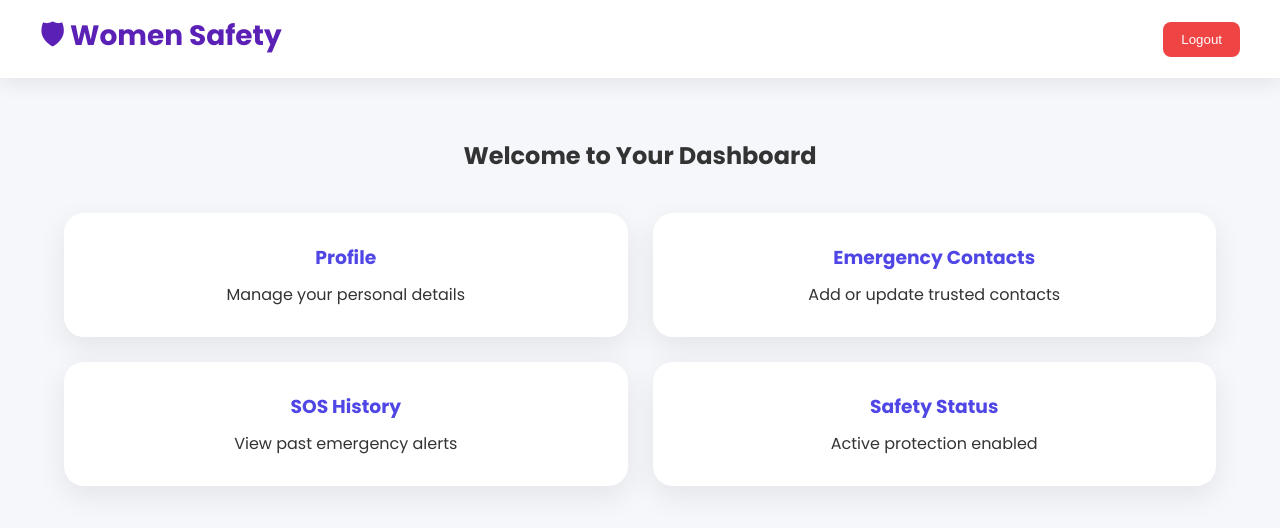
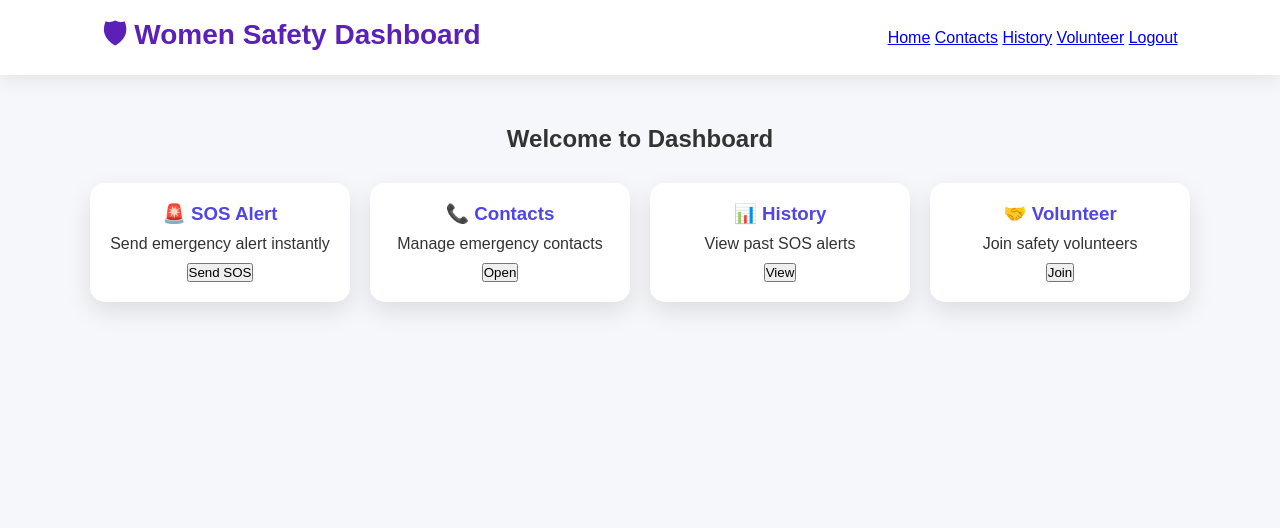
Before and after one commit to seemasaini1828/Women-Safety-Emergency-Platform, a plain HTML site: page fronted/dashboard.html in a window 1280 px wide. Drawn offline with Linux system fonts and the light colour scheme.

Commit message:
Upgraded dashboard UI to professional card layout

```diff
--- a/fronted/dashboard.html
+++ b/fronted/dashboard.html
@@ -3,50 +3,55 @@
 <head>
     <meta charset="UTF-8">
     <meta name="viewport" content="width=device-width, initial-scale=1.0">
-    <title>Dashboard - Women Safety</title>
-
-    <link rel="preconnect" href="https://fonts.googleapis.com">
-    <link rel="preconnect" href="https://fonts.gstatic.com" crossorigin>
-
-    <link href="https://fonts.googleapis.com/css2?family=Poppins:wght@300;400;500;600;700&display=swap" rel="stylesheet">
+    <title>Dashboard</title>
 
     <link rel="stylesheet" href="style.css">
 </head>
 
 <body>
 
-<header class="dash-navbar">
+<header class="navbar">
 
-    <div class="logo">🛡 Women Safety</div>
+    <div class="logo">🛡 Women Safety Dashboard</div>
 
-    <button onclick="logout()" class="logout-btn">Logout</button>
+    <nav>
+        <a href="index.html">Home</a>
+        <a href="Contacts.html">Contacts</a>
+        <a href="history.html">History</a>
+        <a href="volunteer.html">Volunteer</a>
+        <a href="#" onclick="logout()">Logout</a>
+    </nav>
 
 </header>
 
 <section class="dashboard">
 
-    <h2>Welcome to Your Dashboard</h2>
+    <h2>Welcome to Dashboard</h2>
 
-    <div class="dash-grid">
+    <div class="card-container">
 
-        <div class="dash-card">
-            <h3>Profile</h3>
-            <p>Manage your personal details</p>
+        <div class="card">
+            <h3>🚨 SOS Alert</h3>
+            <p>Send emergency alert instantly</p>
+            <button onclick="sendSOS()">Send SOS</button>
         </div>
 
-        <div class="dash-card">
-            <h3>Emergency Contacts</h3>
-            <p>Add or update trusted contacts</p>
+        <div class="card">
+            <h3>📞 Contacts</h3>
+            <p>Manage emergency contacts</p>
+            <button onclick="window.location.href='Contacts.html'">Open</button>
         </div>
 
-        <div class="dash-card">
-            <h3>SOS History</h3>
-            <p>View past emergency alerts</p>
+        <div class="card">
+            <h3>📊 History</h3>
+            <p>View past SOS alerts</p>
+            <button onclick="window.location.href='history.html'">View</button>
         </div>
 
-        <div class="dash-card">
-            <h3>Safety Status</h3>
-            <p>Active protection enabled</p>
+        <div class="card">
+            <h3>🤝 Volunteer</h3>
+            <p>Join safety volunteers</p>
+            <button onclick="window.location.href='volunteer.html'">Join</button>
         </div>
 
     </div>
--- a/fronted/style.css
+++ b/fronted/style.css
@@ -522,6 +522,41 @@ body{
     color:#555;
 }
 
+.dashboard{
+    width:90%;
+    max-width:1100px;
+    margin:50px auto;
+    text-align:center;
+}
+
+.card-container{
+    display:grid;
+    grid-template-columns:repeat(auto-fit, minmax(220px, 1fr));
+    gap:20px;
+    margin-top:30px;
+}
+
+.card{
+    background:white;
+    padding:20px;
+    border-radius:15px;
+    box-shadow:0 10px 25px rgba(0,0,0,0.1);
+    transition:0.3s;
+}
+
+.card:hover{
+    transform:translateY(-8px);
+}
+
+.card h3{
+    margin-bottom:10px;
+    color:#4F46E5;
+}
+
+.card button{
+    margin-top:10px;
+}
+
 /* ================= Responsive CSS ================= */
 
 @media(max-width:992px){
```
